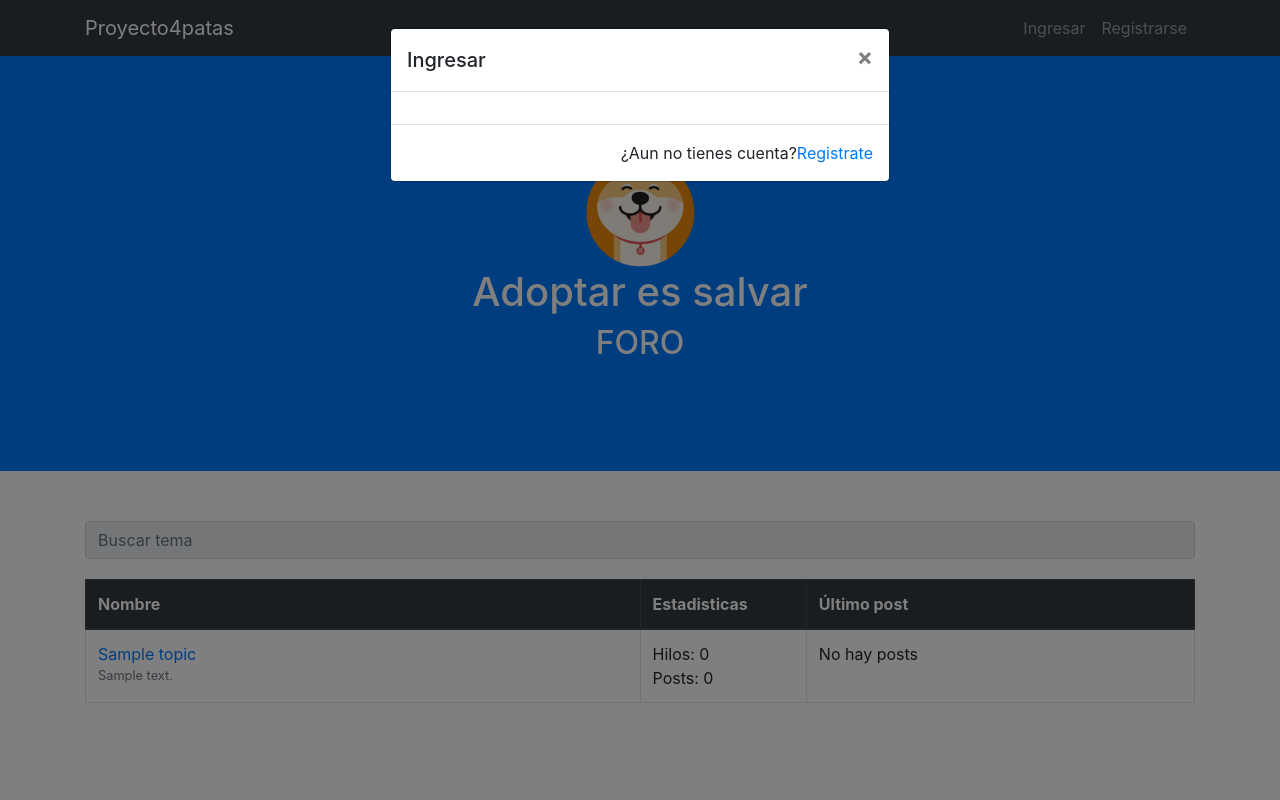
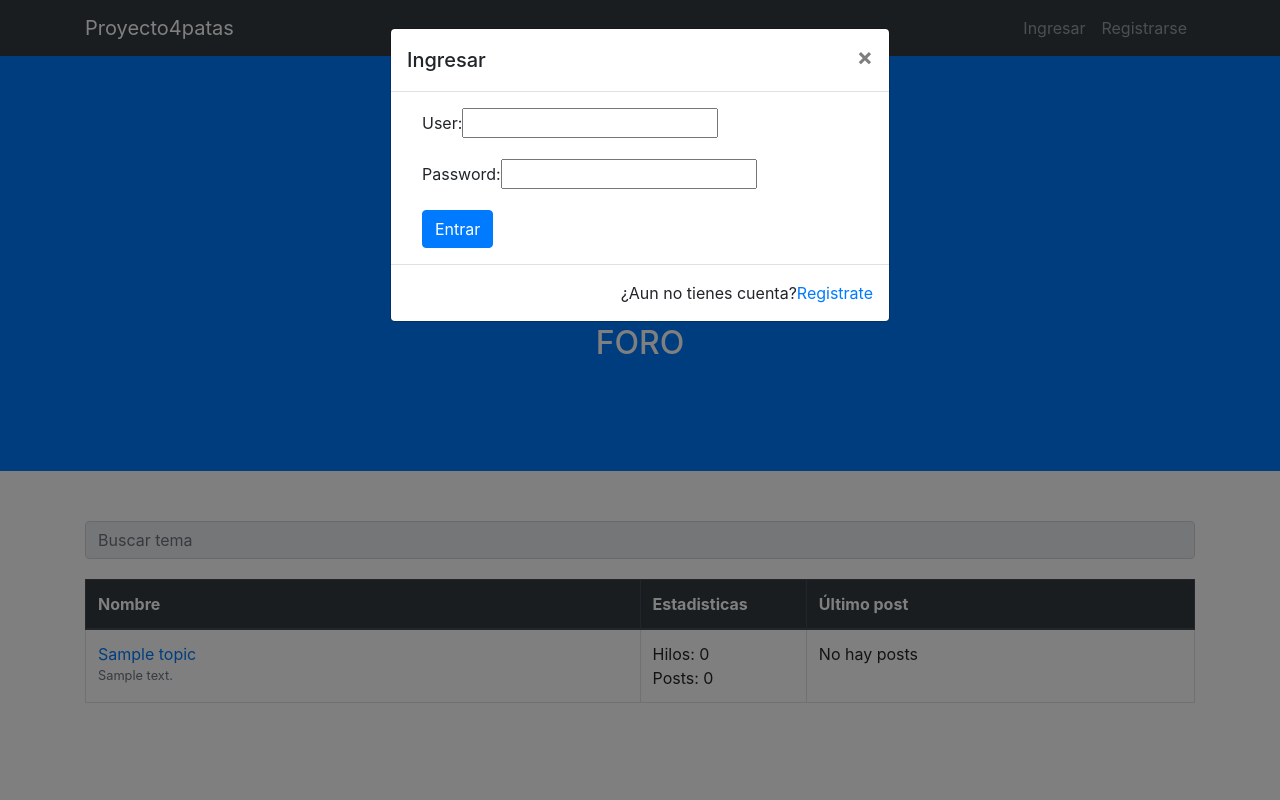
Before and after one commit to davidcardd1/proyecto-perros, a Django app: page /foro in a window 1280 px wide, after a click on "Ingresar". Run offline with Django 3.2, Linux system fonts and the light colour scheme; tables that the repository leaves empty hold one stand-in row (values such as "Sample post"); some libraries are stand-ins or nearby versions.

Commit message:
Login & Register modals

```diff
--- a/forum/views.py
+++ b/forum/views.py
@@ -14,8 +14,32 @@ def home(request):
     return render(request, 'index.html')
 
 def foro(request):
+    if request.method == 'POST':
+        form = AuthenticationForm(request=request, data=request.POST)
+        register_form = RegistrationForm(request.POST)
+        if form.is_valid():
+            username = form.cleaned_data.get('username')
+            password = form.cleaned_data.get('password')
+            user = authenticate(username=username, password=password)
+            if user is not None:
+                login(request, user)
+                return redirect('foro')
+
+            register_form.save()
+            username1 = register_form.cleaned_data.get('username')
+            password1 = register_form.cleaned_data.get('password1')
+            user1 = authenticate(username=username1, password=password1)
+            if user1 is not None:
+                login(request, user1)
+                return redirect('foro')
+
+    form = AuthenticationForm()
+    register_form = RegistrationForm()
+
     context = {
-        'topics' : Topic.objects.all()
+        'topics' : Topic.objects.all(),
+        'form' : form,
+        'register_form' : register_form
     }
     return render(request, 'foro.html', context)
 
@@ -71,10 +95,6 @@ def login_view(request,*args, **kwargs):
             if user is not None:
                 login(request, user)
                 return redirect('foro')
-            else:
-                messages.error(request, "Invalid username or password.")
-        else:
-            messages.error(request, "Invalid username or password.")
     form = AuthenticationForm()
     return render(request = request,
                     template_name = "login.html",
--- a/static/js/foro.js
+++ b/static/js/foro.js
@@ -1,4 +1,4 @@
-$(document).ready(function(){
+/*$(document).ready(function(){
     $("#loginLink").click(function(){
         alert("Hola");
         // $("#includedLogin").load('views.login');
@@ -8,4 +8,4 @@ $(document).ready(function(){
         alert("Hola");
         $("#includedRegister").load('register');
     });
-});
+});*/
--- a/templates/foro.html
+++ b/templates/foro.html
@@ -108,10 +108,20 @@
           </button>
         </div>
         <div class="modal-body" id="includedLogin">
-
+          <div class="container" id="viewLogin">
+            <form method="POST">
+              {% csrf_token %}
+              <p><label for="id_username">User:</label><input id="id_username" type="text" name="username" maxlength="100" required></p>
+              <p><label for="id_password">Password: </label><input id="id_password" type="password" name="password" maxlength="100" required></p>
+              {% for error in field.errors %}
+                <p class="help is-danger">{{ error }}</p>
+              {% endfor %}
+              <button type="submit" class="btn btn-primary">Entrar</button>
+            </form>
+          </div>
         </div>
         <div class="modal-footer">
-          ¿Aun no tienes cuenta? <a href="/registerModal">Registrate</a>
+          ¿Aun no tienes cuenta? <a href="" data-toggle="modal" data-target="#registerModal" id="registerLink" data-dismiss="modal">Registrate</a>
         </div>
       </div>
     </div>
@@ -127,10 +137,27 @@
           </button>
         </div>
         <div class="modal-body" id="includedRegister">
-
+          <div class="container">
+            <form method="POST">
+              {% csrf_token %}
+              {% for non_field_error in register_form.non_field_errors %}
+                <p class="help is-danger">{{ non_field_error }}</p>
+              {% endfor %}
+              {% for field in register_form %}
+                <div class="field">
+                <label for="{{ field.id_for_label }}" class="label">{{ field.html_name }}</label>
+                {{ field }}
+                {% for error in field.errors %}
+                  <p class="help is-danger">{{ error }}</p>
+                {% endfor %}
+                </div>
+              {% endfor %}
+              <button type="submit" class="btn btn-primary">Registrarse</button>
+            </form>
+          </div>
         </div>
         <div class="modal-footer">
-          ¿Ya tienes una cuenta? <a href="#loginModal">Ingresa</a>
+          ¿Ya tienes una cuenta? <a href=""  data-toggle="modal" data-target="#loginModal" id="loginLink" data-dismiss="modal">Ingresa</a>
         </div>
       </div>
     </div>
--- a/templates/login.html
+++ b/templates/login.html
@@ -1,7 +1,11 @@
 <div class="container" id="viewLogin">
   <form method="POST">
     {% csrf_token %}
-    {{ form.as_p }}
+    <p><label for="id_username">User:</label><input id="id_username" type="text" name="username" maxlength="100" required></p>
+    <p><label for="id_password">Password: </label><input id="id_password" type="password" name="password" maxlength="100" required></p>
+    {% for error in field.errors %}
+      <p class="help is-danger">{{ error }}</p>
+    {% endfor %}
     <button type="submit" class="btn btn-primary">Entrar</button>
   </form>
 </div>
```
